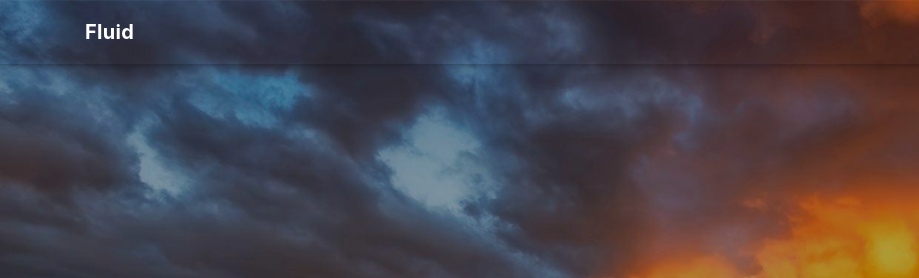
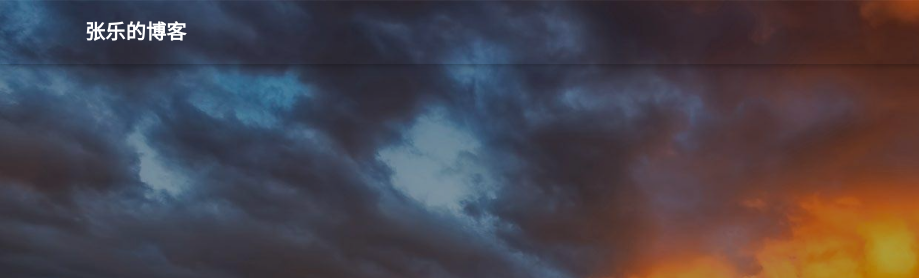
Before and after one commit to Zhongyl1994/zhongyl.github.io, a plain HTML site: page index.html in a window 1280 px wide. Shown: the top 278 px of the page, 0-919 px from the left. Drawn offline with nearby package versions, Linux system fonts and the light colour scheme; a small style sheet from the web is missing.

Commit message:
Site updated: 2022-05-14 00:34:58

```diff
--- a/index.html
+++ b/index.html
@@ -59,7 +59,7 @@
     <nav id="navbar" class="navbar fixed-top  navbar-expand-lg navbar-dark scrolling-navbar">
   <div class="container">
     <a class="navbar-brand" href="/zhongyl.github.io/">
-      <strong>Fluid</strong>
+      <strong>张乐的博客</strong>
     </a>
 
     <button id="navbar-toggler-btn" class="navbar-toggler" type="button" data-toggle="collapse"
```
Also changed, not shown: 2022/05/13/hello-world/index.html (+1 -1 lines), 404.html (+1 -1 lines), archives/2022/05/index.html (+1 -1 lines), archives/2022/index.html (+1 -1 lines), archives/index.html (+1 -1 lines), categories/index.html (+1 -1 lines), links/index.html (+1 -1 lines), tags/index.html (+1 -1 lines).
